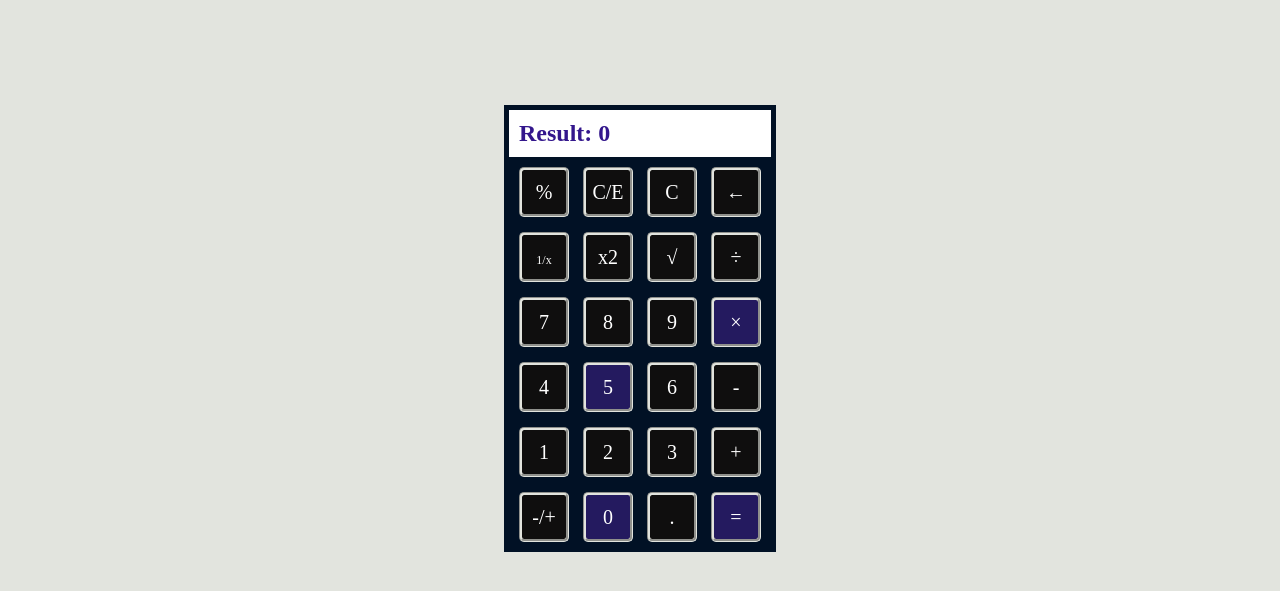
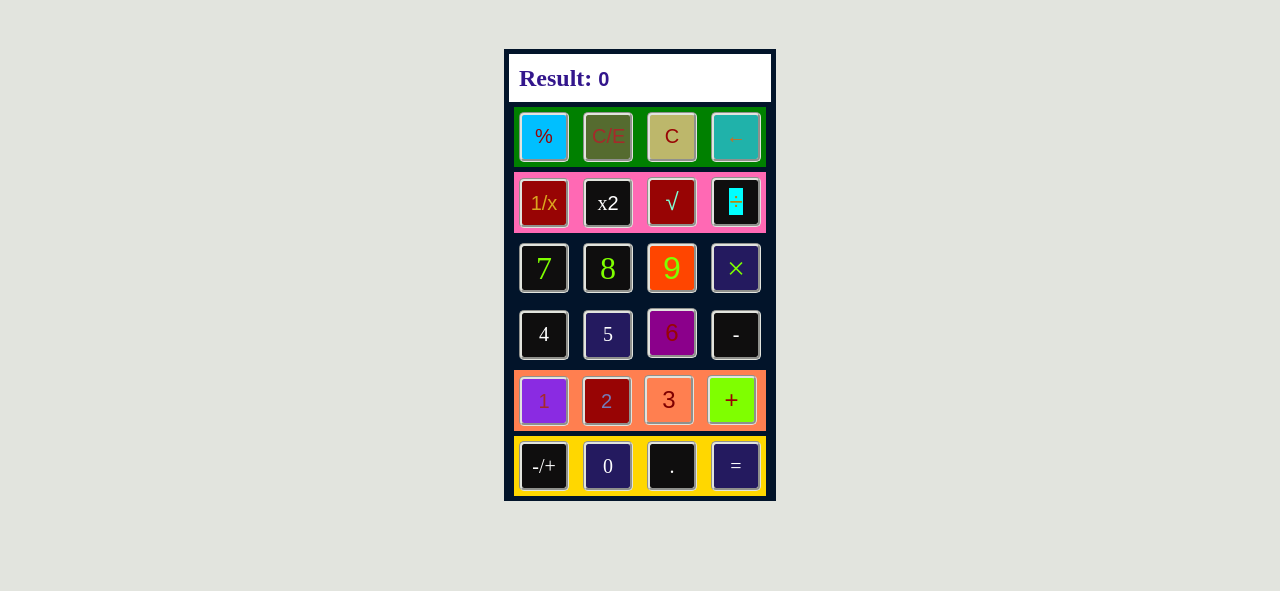
Before and after one commit to Saranya2301/calculatorDesign, a plain HTML site: page index.html in a window 1280 px wide. Shown: the part 57-648 px from the top of the page. Drawn offline with Linux system fonts and the light colour scheme.

Commit message:
Second Commit- Added Selectors

```diff
--- a/css/styles.css
+++ b/css/styles.css
@@ -1,8 +1,9 @@
-
+/* This is an example of universal selector */
 * {
     font-family: 'Times New Roman', Times, serif;
 }
 
+/* This is an example of element selector */
 body {
     background-color: #e2e4de;
     color: rgb(2, 105, 150);
@@ -10,50 +11,18 @@ body {
     padding: 0;
 }
 
-header {
-    background-color: rgb(27, 179, 135);
-    color: rgb(8, 1, 41);
-    border-bottom-left-radius: 8px;
-    border-bottom-right-radius: 8px;
-    border-top-left-radius: 8px;
-    border-top-right-radius: 8px;
-    text-align: center;
-    padding: 10px 0;
-}
-
-h1 {
-    text-align: center;
-    font-weight: bold;
-    margin: 0%;
-}
-
-h1::first-letter{
-    content:icon;
-    color: #980404;
-}
-
 main {
-    display: grid;
+    display: flex;
     justify-content: center;
     align-items: center;
     height: calc(50vh - 50px);
     margin-top: 100px;
 
-
 }
 
 section {
     margin: 5px;
-    background-color: rgb(1, 17, 37);
-}
-
-#hello {
-    background-color: white;
-    color: rgb(51, 22, 140);
-    padding: 10px;
-    font-weight: bolder;
-    font-size: x-large;
-
+    background-color: rgb(2, 20, 42);
 }
 
 button {
@@ -70,18 +39,174 @@ button {
 
 }
 
+/* This is an example of class selector */
+.one{
+    color: goldenrod;
+    background-color: #980404;
+    font: bold;
+}
+
+.red{
+    background-color: blueviolet;
+    color: brown;
+    font-family: fantasy;
+}
+
+.green{
+    background-color: #980404;
+    color: #747bb9;
+    font-family: fantasy;
+}
+
+/* This is an example of ID selector */
+#hello {
+    background-color: white;
+    color: rgb(51, 22, 140);
+    padding: 10px;
+    font-weight: bolder;
+    font-size: x-large;
+
+}
+
+#mon{
+    background-color: green;
+
+}
+
+#apple{
+    background-color: deepskyblue;
+    color: #980404;
+    font-family: fantasy;
+}
+
+#grapes{
+    background-color: darkolivegreen;
+    color: brown;
+    font-family: fantasy;
+    }
+
+/* This is an example of descendant selector */
+section span{
+    font-size: 20px;
+    display: inline;
+
+}
+
+body h1 {
+    text-align: center;
+    font-weight: bold;
+    margin: 0%;
+}
+
+main #berry{
+    background-color: darkkhaki;
+    color: #980404;
+    font-family: fantasy;
+}
+
+section #cho{
+    background-color: lightseagreen;
+    color: chocolate;
+    font-family: fantasy;
+}
+
+/* This is an example of child selector */
+#new > button{
+    font-size:xx-large;
+    color:chartreuse;
+    font: bolder;
+}
+
+body > header {
+    background-color: rgb(27, 179, 135);
+    color: rgb(8, 1, 41);
+    border-bottom-left-radius: 8px;
+    border-bottom-right-radius: 8px;
+    border-top-left-radius: 8px;
+    border-top-right-radius: 8px;
+    text-align: center;
+    padding: 10px 0;
+}
+
+section > #tue{
+    background-color: hotpink;
+}
+
+/* This is an example of adjacent sibling selector */
+.next + .sibling{
+    background-color: coral;
+    font-size: 10px;
+}
+
+#for + #no{
+    background-color: orangered;
+    font-family: fantasy;
+}
+
+.orange + .yellow{
+    background-color: chartreuse;
+    color: #980404;
+    font-size: x-large;
+    font-family: fantasy;
+}
+
+/* This is an example of general sibling selector */
+#new ~ .final{
+    background-color: gold;
+}
+
+#aa ~ #cc{
+    background-color: darkmagenta;
+    color: #980404;
+    font-family: fantasy;
+    font-size: x-large;
+}
+
+.red ~ .orange{
+    background-color: coral;
+    color: maroon;
+    font-size: x-large;
+    font-family:fantasy;
+}
+
+/* This is an example of group selector */
+.one, #hello, span{
+    font-family: fantasy;
+}
+
+/* This is an example of attribute selector */
+button[value="="] {
+    background-color: #241a5f;
+    color: #fff;
+}
+
+button[value="√"] {
+    background-color: #980404;
+    color: aquamarine;
+    font-family: fantasy;
+    font-size: x-large;
+}
+
+/* This is an example of pseudoelement selector */
+h1::first-letter{
+    content:icon;
+    color: #980404;
+}
+
+.divide::first-letter{
+    color: darkgoldenrod;
+    background-color: aqua;
+    font-size: x-large;
+    font-family: fantasy;
+}
+
+/* This is an example of pseudoclass selector */
 button:hover {
     background-color: #747bb9;
 }
 
 button:active {
     background-color: #d3d3d3;
-}
-
-
-button[value="="] {
-    background-color: #241a5f;
-    color: #fff;
 }
 
 button[value="="]:hover {
@@ -130,12 +255,3 @@ button[value="*"]:hover {
 button[value="*"]:active {
     background-color: #d3d3d3;
 }
-
-
-span {
-    display: inline;
-}
-
-span span {
-    font-size: 12px;
-}
--- a/index.html
+++ b/index.html
@@ -16,40 +16,40 @@
     <main>
         <section>
             <section id="hello">
-                <strong class="firstClass">Result: </strong><span class="firstClass">0</span>
+                <strong>Result: </strong><span class>0</span>
             </section>
-            <section id="displayBox">
-                <section>
-                    <button value="%">%</button>
-                    <button value="C/E">C/E</button>
-                    <button value="C">C</button>
-                    <button value="&larr;">&larr;</button>
+            <section>
+                <section id="mon">
+                    <button value="%" id="apple">%</button>
+                    <button value="C/E" id="grapes">C/E</button>
+                    <button value="C" id="berry">C</button>
+                    <button value="&larr;" id="cho">&larr;</button>
                 </section>
-                <section>
-                    <button value="1/x"><span><span>1</span><span>/</span><span>x</span></span></button>
+                <section id="tue">
+                    <button value="1/x" class="one"><span><span class>1</span><span>/</span><span>x</span></span></button>
                     <button value="x^2">x<span>2</span></button>
                     <button value="√">√</button>
-                    <button value="/">÷</button>
+                    <button value="/" class="divide">÷</button>
                 </section>
-                <section>
-                    <button value="7">7</button>
-                    <button value="8">8</button>
-                    <button value="9">9</button>
+                <section id="new">
+                    <button value="7" id="ee">7</button>
+                    <button value="8" id="for">8</button>
+                    <button value="9" id="no">9</button>
                     <button value="*">×</button>
                 </section>
-                <section>
-                    <button value="4">4</button>
-                    <button value="5">5</button>
-                    <button value="6">6</button>
-                    <button value="-">-</button>
+                <section class="next">
+                    <button value="4" id="aa">4</button>
+                    <button value="5" id="bb">5</button>
+                    <button value="6" id="cc">6</button>
+                    <button value="-" id="dd">-</button>
                 </section>
-                <section>
-                    <button value="1">1</button>
-                    <button value="2">2</button>
-                    <button value="3">3</button>
-                    <button value="+">+</button>
+                <section class="sibling">
+                    <button value="1" class="red">1</button>
+                    <button value="2" class="green">2</button>
+                    <button value="3" class="orange">3</button>
+                    <button value="+" class="yellow">+</button>
                 </section>
-                <section>
+                <section class="final">
                     <button value="-/+">-/+</button>
                     <button value="0">0</button>
                     <button value=".">.</button>
```
